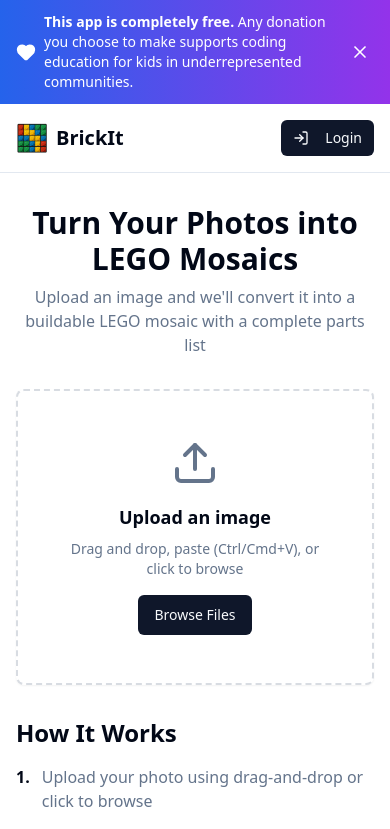
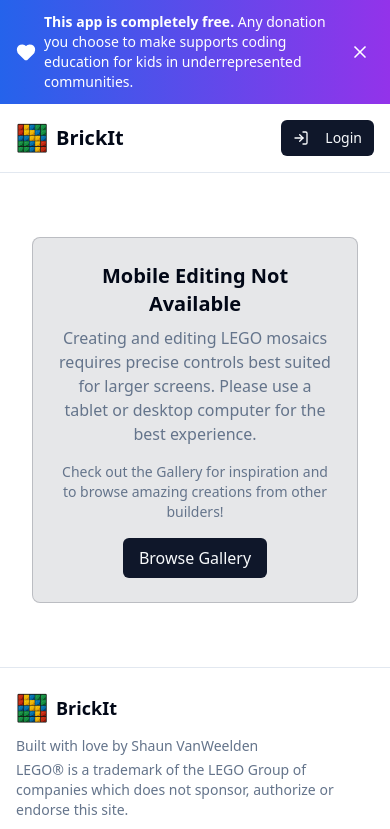
Before and after one commit to shaun3141/BrickitV2, a React (Vite) app in the folder client/: page /app in a window 390 px wide. Shown: the top 829 px of the page. Built offline with nearby package versions, Linux system fonts and the light colour scheme; no server answers.

Commit message:
feat: mobile editing prompt - direct users to gallery instead
- Show mobile-specific message explaining editing requires larger screen
- Provide link to Gallery for inspiration
- Hide editor UI on mobile breakpoints
- Simplifies approach vs complex mobile gesture handling

```diff
--- a/client/src/pages/AppPage.tsx
+++ b/client/src/pages/AppPage.tsx
@@ -344,7 +344,25 @@
         Skip to main content
       </a>
       <main id="main-content" className="mt-0" role="main">
+          {/* Mobile prompt */}
+          <div className="lg:hidden bg-primary/10 border border-primary/20 rounded-lg p-6 mx-4 my-8 text-center">
+            <h2 className="text-xl font-semibold mb-2">Mobile Editing Not Available</h2>
+            <p className="text-muted-foreground mb-4">
+              Creating and editing LEGO mosaics requires precise controls best suited for larger screens.
+              Please use a tablet or desktop computer for the best experience.
+            </p>
+            <p className="text-sm text-muted-foreground mb-4">
+              Check out the Gallery for inspiration and to browse amazing creations from other builders!
+            </p>
+            <Link
+              to="/gallery"
+              className="inline-flex items-center gap-2 px-4 py-2 bg-primary text-primary-foreground rounded-md hover:bg-primary/90 transition-colors"
+            >
+              Browse Gallery
+            </Link>
+          </div>
 
+          <div className="hidden lg:block">
           <TabsContent value="photo-selection" id="photo-selection-panel" className="mt-0" role="tabpanel" aria-labelledby="photo-selection-tab">
             <PhotoSelectionTab
               isProcessing={isProcessing}
@@ -391,6 +409,7 @@
               />
             )}
           </TabsContent>
+          </div>
       </main>
 
       {/* Save Creation Dialog */}
```
